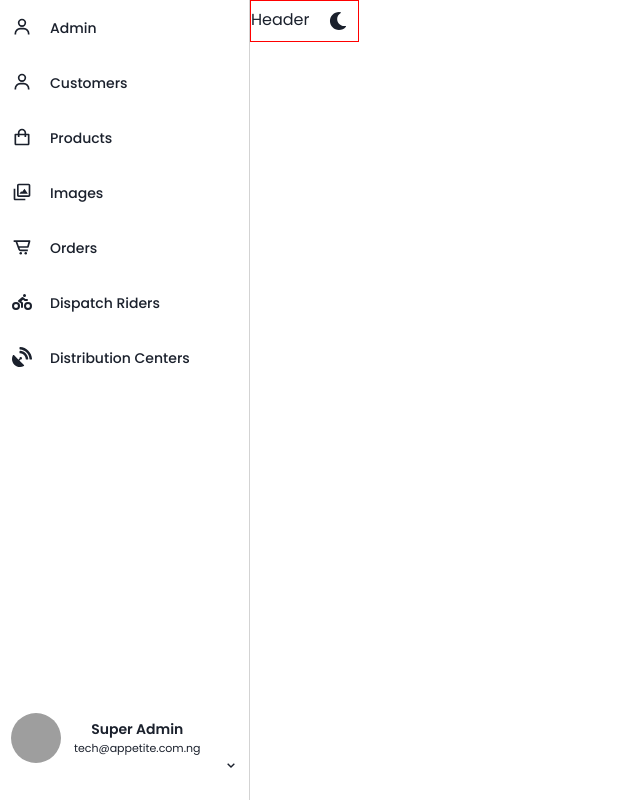
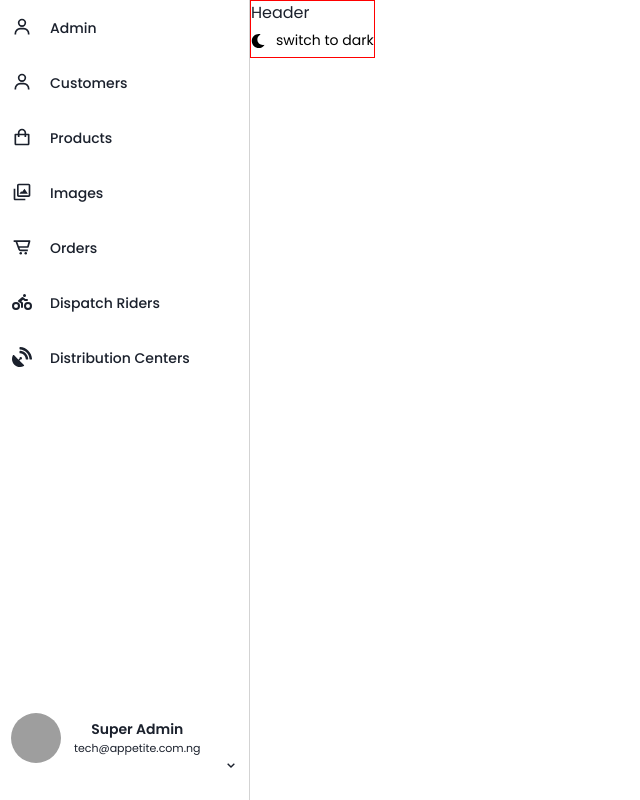
Before and after one commit to oluwatobiloba2000/varden-admin-dashboard, a React (Create React App) app: page /admin in a window 1280 px wide. Shown: the whole page, without its empty margins (0-640 px from the left). Built offline with nearby package versions, Linux system fonts and the light colour scheme; grey boxes are pictures that could not be loaded; the HTML template or start-up script is replaced by a standard one.

Commit message:
modified color mode switcher

```diff
--- a/src/ColorModeSwitcher.js
+++ b/src/ColorModeSwitcher.js
@@ -1,5 +1,5 @@
 import React from 'react';
-import { useColorMode, useColorModeValue, IconButton } from '@chakra-ui/react';
+import { useColorMode, useColorModeValue, IconButton, Text } from '@chakra-ui/react';
 import { FaMoon, FaSun } from 'react-icons/fa';
 
 export const ColorModeSwitcher = props => {
@@ -8,16 +8,20 @@ export const ColorModeSwitcher = props => {
   const SwitchIcon = useColorModeValue(FaMoon, FaSun);
 
   return (
+    <span style={{display: 'flex',
+      alignItems: 'center'}} onClick={toggleColorMode}>
     <IconButton
-      size="md"
-      fontSize="lg"
+      size="sm"
+      fontSize="sm"
+      minWidth="14px"
+      marginRight="11px"
       aria-label={`Switch to ${text} mode`}
       variant="ghost"
-      color="current"
-      marginLeft="2"
-      onClick={toggleColorMode}
+      color="black"
       icon={<SwitchIcon />}
       {...props}
     />
+     <Text color="black" marginTop="-2px" fontSize="14px">switch to {text}</Text>
+    </span>
   );
 };
```
